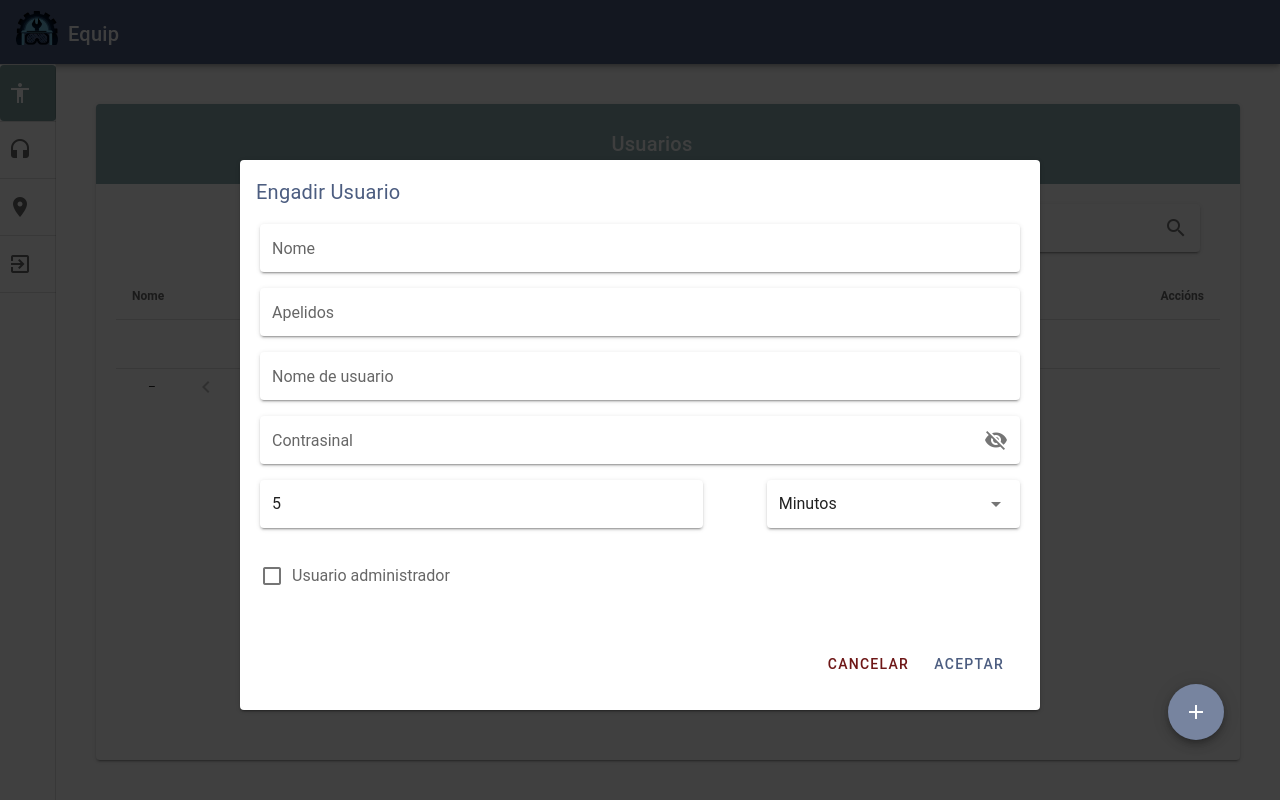
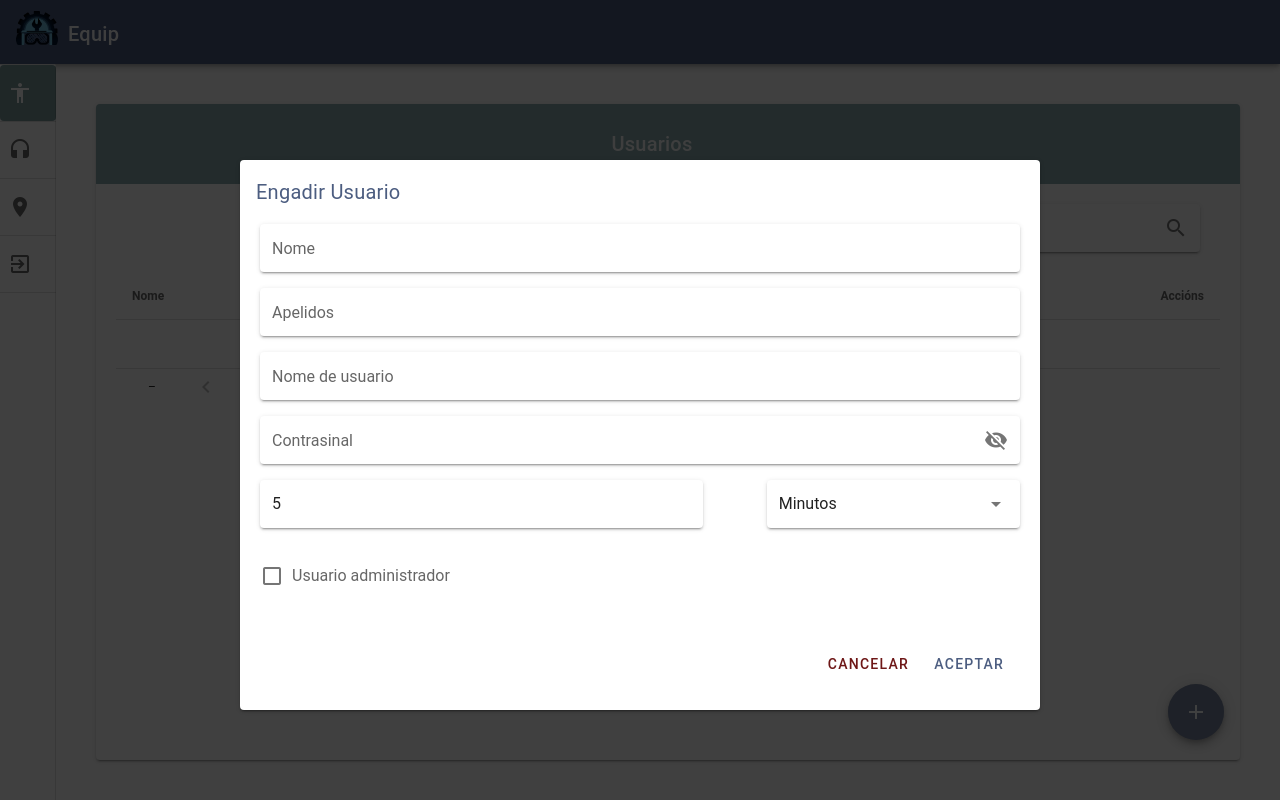
Before and after one commit to Jorginho211/TFM-admin-equip, a Vue app: page /users in a window 1280 px wide. Both pictures are taken after typing "Sample" into the empty fields and a click on the button "add". Built offline with nearby package versions, Linux system fonts and the light colour scheme; no server answers; a small style sheet from the web is missing.

Commit message:
Añadido z-index para que no se vea el boton flotante de añadir

```diff
--- a/src/components/Modal.vue
+++ b/src/components/Modal.vue
@@ -38,6 +38,7 @@ export default {
     left: 0;
     width: 100%;
     height: 100%;
+    z-index: 4;
   }
 
   .modal_actions {
```
